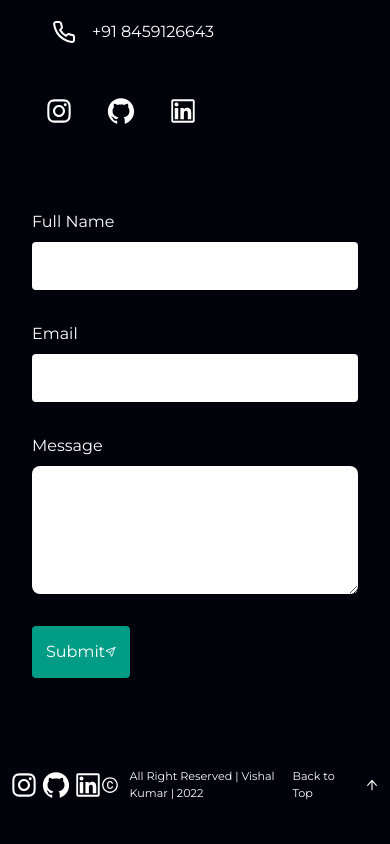
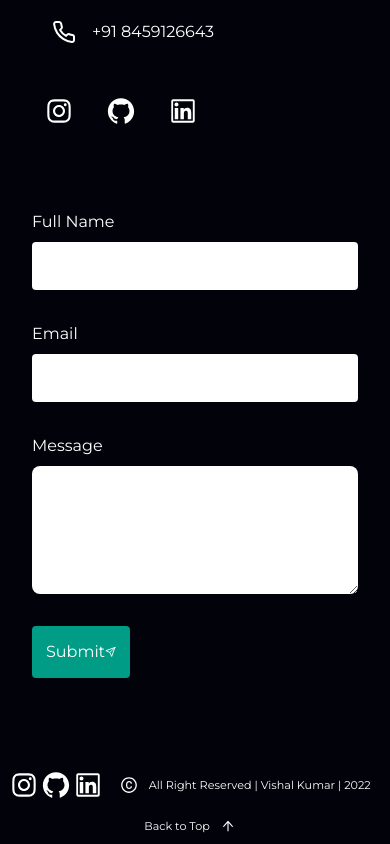
Before and after one commit to vishalk3102/PORTFOLIO-SITE, a React (Create React App) app: page / in a window 390 px wide. Shown: the part 4710-5554 px from the top of the page. Built offline with nearby package versions, Linux system fonts and the light colour scheme.

Commit message:
footer mobile view code fixed

```diff
--- a/src/Components/Footer/Footer.js
+++ b/src/Components/Footer/Footer.js
@@ -12,7 +12,7 @@ const Footer = () => {
     <>
       <div id="footer" className="text-white w-full h-[4rem] ">
         <div className="max-w-[1200px] mx-auto grid grid-cols-4 md:grid-cols-3">
-          <div className="flex flex-row items-center md:justify-around  p-2 md:p-3 md:m-3">
+          <div className="flex flex-row items-center md:justify-around  p-2 md:p-3 md:m-3 col-span-1 md:col-span-1">
             <span className="flex justify-center items-center w-[10%] hover:cursor-pointer hover:scale-125 mx-3    md:mr-8">
               <a
                 href="https://www.instagram.com/vishalk3102/"
@@ -41,7 +41,7 @@ const Footer = () => {
               </a>
             </span>
           </div>
-          <div className="flex  justify-center items-center col-span-2 md:col-span-1">
+          <div className="flex  justify-center items-center col-span-3 md:col-span-1">
             <span className="mr-2 scale-75 md:scale-100">
               <AiOutlineCopyright size={24} />
             </span>
@@ -51,7 +51,7 @@ const Footer = () => {
               All Right Reserved | Vishal Kumar | 2022
             </p>
           </div>
-          <div className="flex  justify-center items-center text-[0.7rem] md:text-[0.8rem] hover:cursor-pointer">
+          <div className="flex  justify-center items-center text-[0.7rem] md:text-[0.8rem] hover:cursor-pointer  col-span-4 md:col-span-1">
             <Link
               activeClass="active"
               to="navbar"
```
